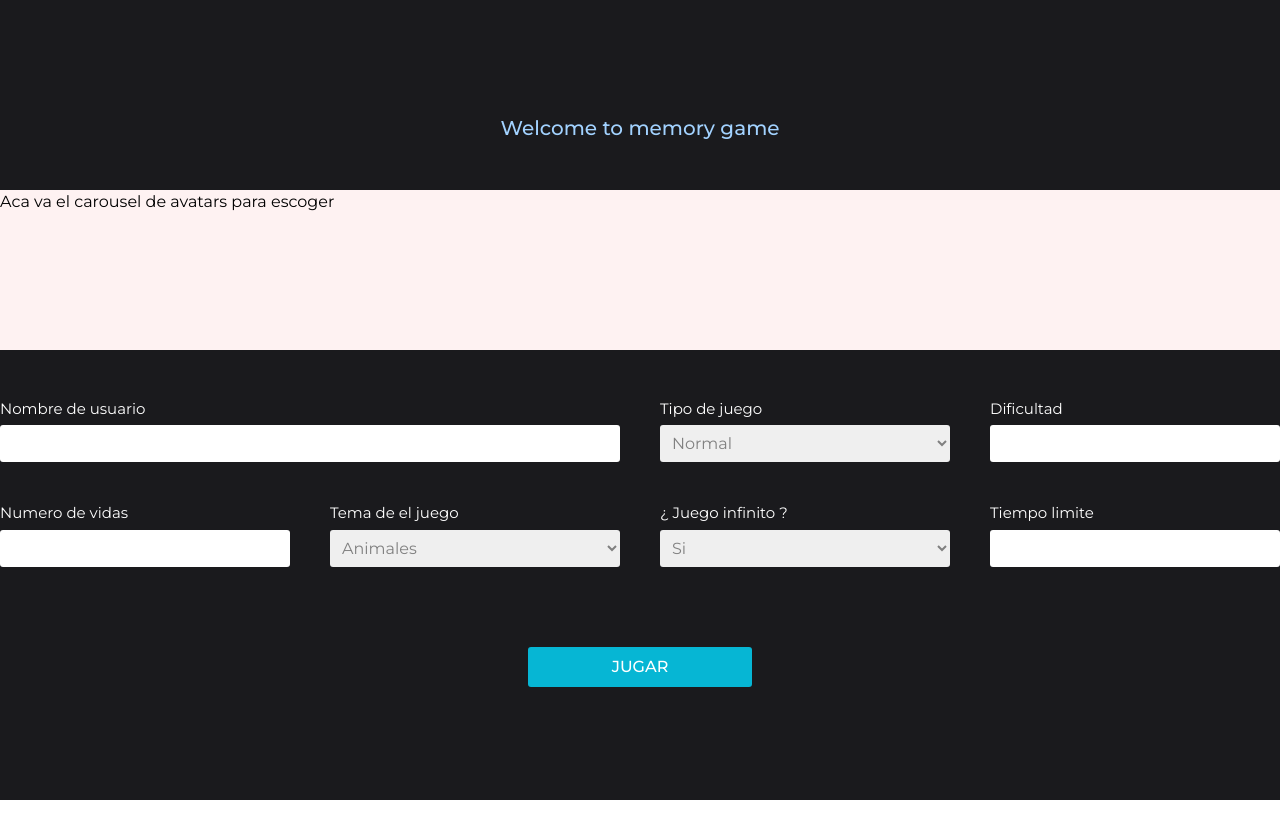
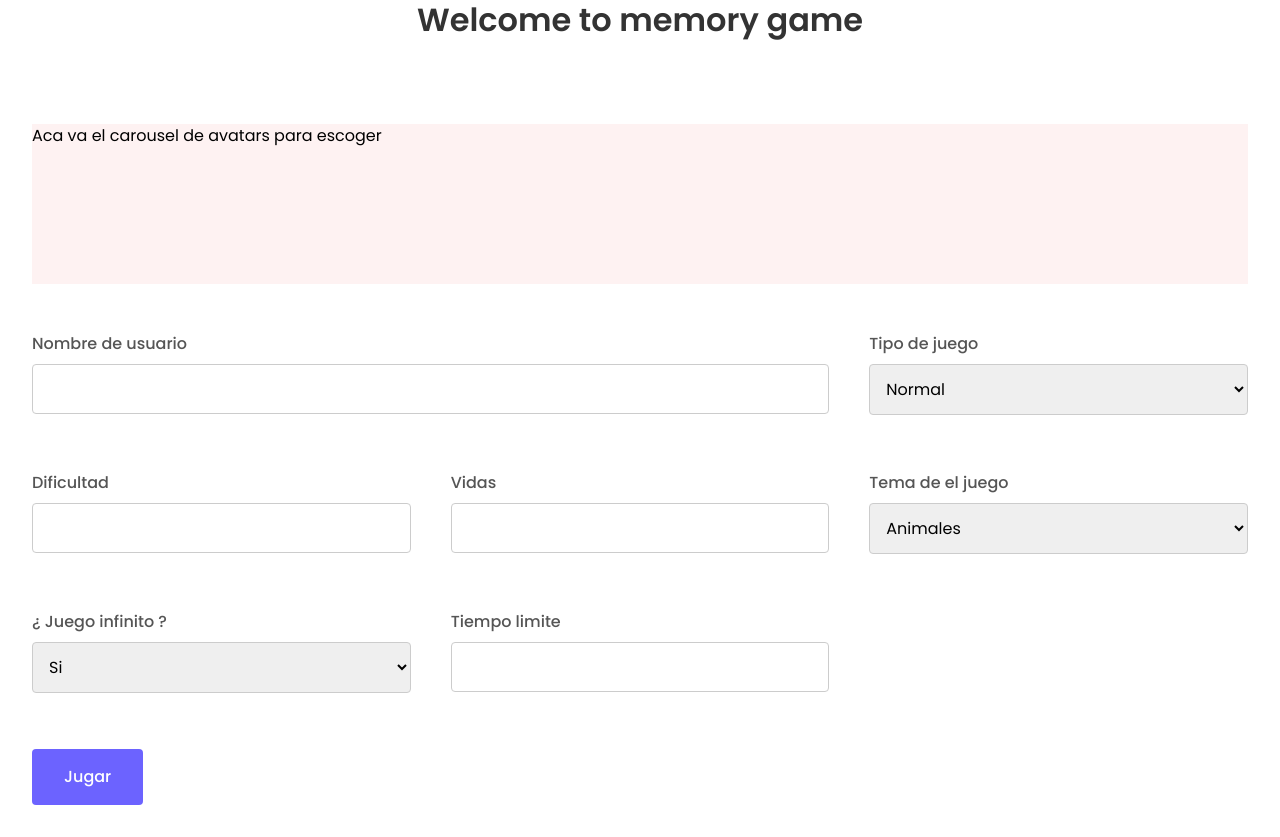
Before and after one commit to JairCaballero/react-memory-app, a React (Vite) app: page / in a window 1280 px wide. Before the commit the page ends 800 px from the top, so only its background shows below. Built offline with nearby package versions, Linux system fonts and the light colour scheme.

Commit message:
Configurando stylos de los inputs y cambio de fuente

```diff
--- a/src/index.css
+++ b/src/index.css
@@ -1,38 +1,74 @@
-@import url('https://fonts.googleapis.com/css2?family=Montserrat:ital,wght@0,100..900;1,100..900&display=swap');
+ /* Importamos una fuente más amigable */
+@import url('https://fonts.googleapis.com/css2?family=Poppins:wght@300;400;500;600&display=swap');
 
 @tailwind base;
 @tailwind components;
 @tailwind utilities;
 
-
+ /* Aplicamos estilos globales */
 * {
-  color: white;
-  font-family: 'Montserrat';
+  font-family: 'Poppins', sans-serif;
+  box-sizing: border-box;
 }
 
-.container-input {
-  display: flex;
-  flex-direction: column;
-  gap: 5px;
+/* Título */
+h1 {
+  font-size: 2rem;
+  font-weight: 600;
+  color: #333;
+  text-align: center;
+  margin-bottom: 2rem;
 }
 
-.container-input > label {
-  font-size: 15px;
+ /* Contenedor de avatares */
+.avatar-carousel {
+  background-color: #fff;
+  border-radius: 8px;
+  padding: 1rem;
+  box-shadow: 0 2px 4px rgba(0, 0, 0, 0.1);
 }
 
-.container-input > input, select, option {
-  color: gray;
-  width: 100%;
-  height: 100%;
-  border-radius: 3px;
-  padding: 8px;
+ /* Estilos para inputs y selects */
+.form-group {
+  margin-bottom: 1rem;
 }
 
-.container-input > input:focus, select:focus {
-  outline: 2px solid #a2d2ff;
+label {
+  display: block;
+  font-weight: 500;
+  margin-bottom: 0.5rem;
+  color: #555;
 }
 
-.button-form {
-  padding: 8px;
-  border-radius: 3px;
+input,
+select {
+  width: 100%;
+  padding: 0.75rem;
+  border: 1px solid #ccc;
+  border-radius: 4px;
+  font-size: 1rem;
+  transition: border-color 0.2s ease-in-out;
 }
+
+input:focus,
+select:focus {
+  outline: none;
+  border-color: #6c63ff;
+}
+
+
+.play-btn {
+  display: block;
+  padding: 1rem 2rem;
+  background-color: #6c63ff;
+  color: #fff;
+  font-weight: 500;
+  border: none;
+  border-radius: 4px;
+  cursor: pointer;
+  transition: background-color 0.2s ease-in-out;
+}
+
+.play-btn:hover {
+  background-color: #5b52e5;
+}
--- a/src/layouts/LayoutPublic.jsx
+++ b/src/layouts/LayoutPublic.jsx
@@ -2,7 +2,7 @@ import { Outlet } from 'react-router-dom'
 
 const LayoutPublic = () => {
   return (
-    <div className='bg-background w-screen h-screen'>
+    <div className='w-screen h-screen'>
       <Outlet />
     </div>
   )
--- a/src/pages/Home.jsx
+++ b/src/pages/Home.jsx
@@ -4,36 +4,50 @@ const Home = () => {
   }
 
   return (
-    <div className='container mx-auto h-full flex flex-col items-center justify-center gap-12'>
-      <h1 className='text-text-secondary font-medium text-xl'>Welcome to memory game</h1>
+    <div className='flex items-center justify-center h-screen w-full'>
+      {/* Contenedor principal */}
+      <div className='container max-w-[1280px] mx-auto p-[2rem]'>
+        {/* Contenido centrado */}
+        <div className='flex flex-col items-center justify-center gap-12'>
+          <h1>Welcome to memory game</h1>
           <div className='w-full h-40 bg-red-50 text-black'>
             Aca va el carousel de avatars para escoger
           </div>
-      <form onSubmit={handleSubmit} className='w-full text-gray-500 grid grid-cols-4 gap-10'>
-        <span className='container-input col-span-2'>
+          <form onSubmit={handleSubmit} className='w-full grid grid-cols-3 gap-10'>
+            <span className='form-group col-span-2'>
               <label htmlFor=''>Nombre de usuario</label>
               <input id='' name='' type='text' />
             </span>
-        <span className='container-input'>
+            <span className='form-group'>
               <label htmlFor='type-game'>Tipo de juego</label>
               <select id='type-game' name='type-game'>
-            <option value='' disabled>Selecciona una opcion</option>
+                <option value='' disabled>
+                  Selecciona una opcion
+                </option>
                 <option value='1'>Normal</option>
                 <option value='2'>Especial</option>
               </select>
             </span>
-        <span className='container-input'>
+            <span className='form-group'>
               <label htmlFor='difficulty'>Dificultad</label>
-          <input id='difficulty' name='difficulty' type='text' pattern='^(1[0-5]|[1-9])$' title='Please enter a number between 1 and 15' />
+              <input
+                id='difficulty'
+                name='difficulty'
+                type='number'
+                pattern='^(1[0-5]|[1-9])$'
+                title='Please enter a number between 1 and 15'
+              />
             </span>
-        <span className='container-input'>
-          <label htmlFor=''>Numero de vidas</label>
-          <input type='text' pattern='^[1-5]$' title='Please enter a number between 1 and 5' />
+            <span className='form-group'>
+              <label htmlFor=''>Vidas</label>
+              <input type='number' pattern='^[1-5]$' title='Please enter a number between 1 and 5' />
             </span>
-        <span className='container-input'>
+            <span className='form-group'>
               <label htmlFor='theme-game'>Tema de el juego</label>
               <select id='theme-game' name='theme-game'>
-            <option value='' disabled>Selecciona una opcion</option>
+                <option value='' disabled>
+                  Selecciona una opcion
+                </option>
                 <option value='1'>Animales</option>
                 <option value='2'>Personas</option>
                 <option value='2'>Ciudades</option>
@@ -44,22 +58,31 @@ const Home = () => {
                 <option value='2'>Todos</option>
               </select>
             </span>
-        <span className='container-input'>
+            <span className='form-group'>
               <label htmlFor=''>¿ Juego infinito ?</label>
               <select id='theme-game' name='theme-game'>
-            <option value='' disabled>Selecciona una opcion</option>
+                <option value='' disabled>
+                  Selecciona una opcion
+                </option>
                 <option value='1'>Si</option>
                 <option value='2'>No</option>
               </select>
             </span>
-        <span className='container-input'>
+            <span className='form-group'>
               <label htmlFor=''>Tiempo limite</label>
-          <input type='number' min='1' max='15' title='Please enter a number between 1 and 15' />
+              <input
+                type='number'
+                min='1'
+                max='15'
+                title='Please enter a number between 1 and 15'
+              />
             </span>
-        <button className='w-56 bg-cyan-500 text-white font-medium uppercase button-form col-span-4 mx-auto mt-10'>
-          Jugar
-        </button>
+            <div className='col-span-3'>
+              <button className='play-btn w-fit'>Jugar</button>
+            </div>
           </form>
+        </div>
+      </div>
     </div>
   )
 }
```
Lines whose indentation alone changed are shown as unchanged.
